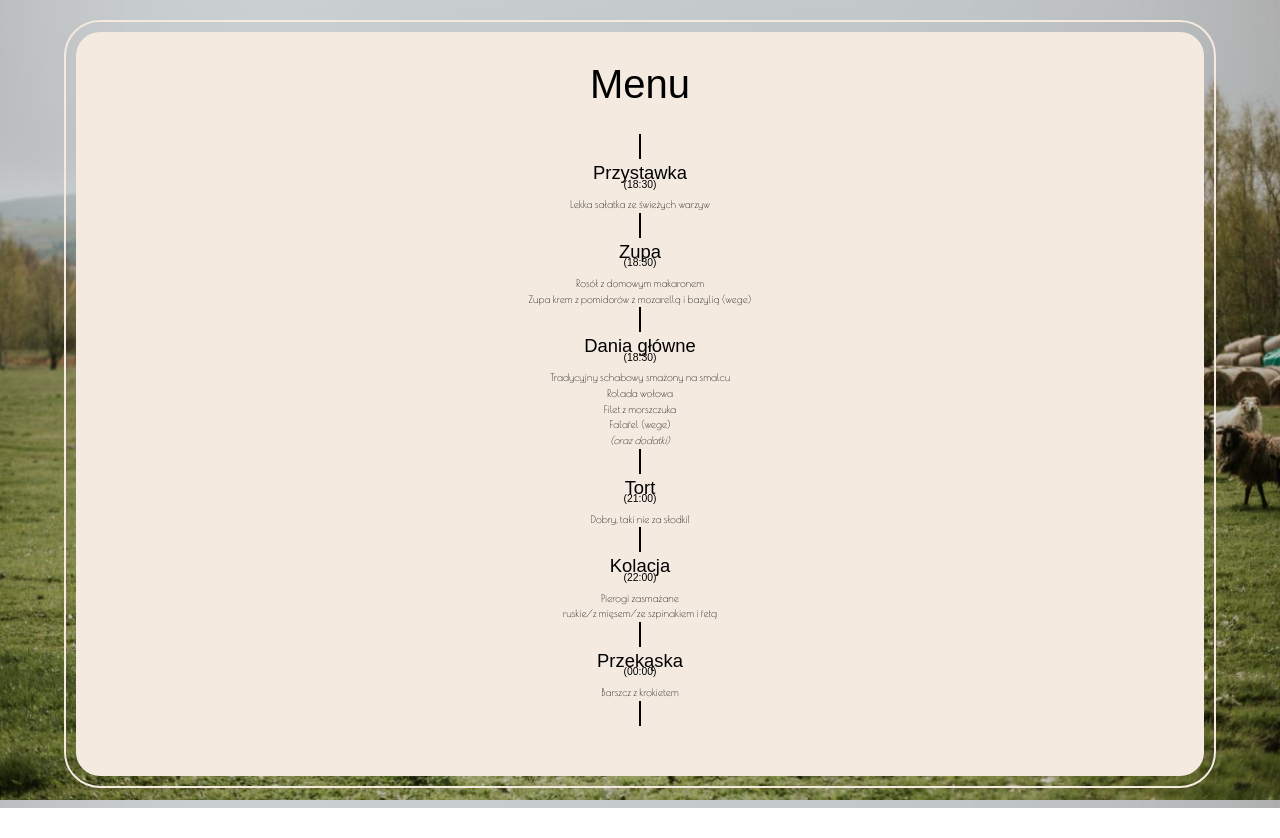
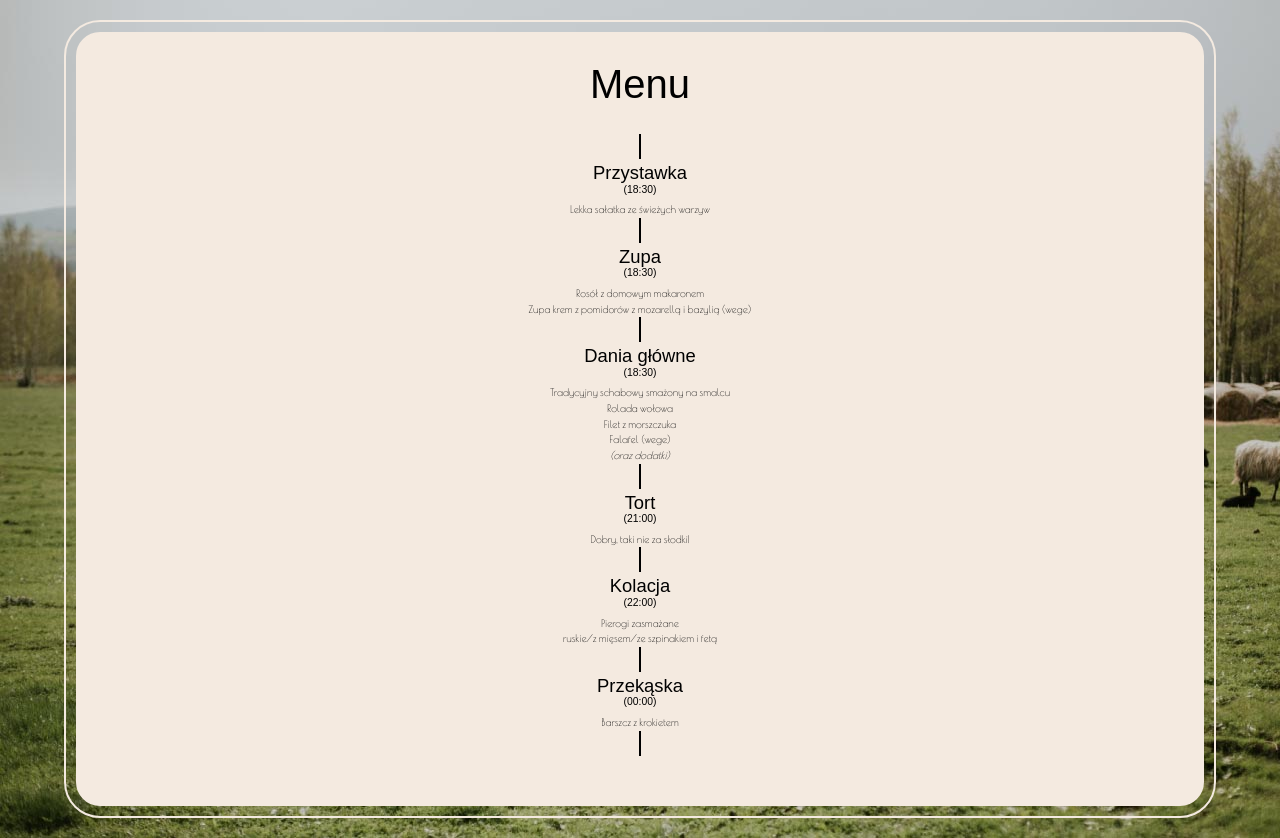
Before and after one commit to Zorzin/WeddingApp, a Next.js app: page /menu in a window 1280 px wide. Before the commit the page ends 808 px from the top, so only its background shows below. Built offline with nearby package versions, Linux system fonts and the light colour scheme; a web font is replaced by a local one.

Commit message:
Background fix

```diff
--- a/src/app/globals.css
+++ b/src/app/globals.css
@@ -34,7 +34,10 @@ body {
   background-image: url("../../public/images/background.jpg");
   background-size: cover;
   background-repeat: no-repeat;
-    background-attachment: fixed;
+  background-attachment: initial;
+  -webkit-background-size: cover;
+  -moz-background-size: cover;
+  -o-background-size: cover;
 }
 
 .main-text h1{
--- a/src/app/menu/menu.css
+++ b/src/app/menu/menu.css
@@ -41,7 +41,7 @@
 
 .menu-event-hour{
     font-size: 1.3vh;
-    margin-top: -10px;
+    margin-top: -5px;
     margin-bottom: 5px;
 }
 
--- a/src/app/menu/page.tsx
+++ b/src/app/menu/page.tsx
@@ -6,7 +6,7 @@ const amiri = Poiret_One({ subsets: ["latin"], weight: ["400"] });
 export default function Menu() {
 
     return (
-        <div className="w-full items-center flex flex-col">
+        <div className="w-full items-center flex flex-col min-h-screen">
             <div className="menu-body">
                 <div className="menu-content">
                     <div className="menu-container">
--- a/src/ui/uploader/Uploader.tsx
+++ b/src/ui/uploader/Uploader.tsx
@@ -46,8 +46,10 @@ export default function Uploader() {
                 method: 'POST',
                 body: data
             });
+            console.log(response);
 
             if (response.ok) {
+                console.log("response" + response);
                 setSelectedPhotos([]);
                 alert('Zdjęcia i filmy zostały wysłane! Dzięki!');
             }
```
